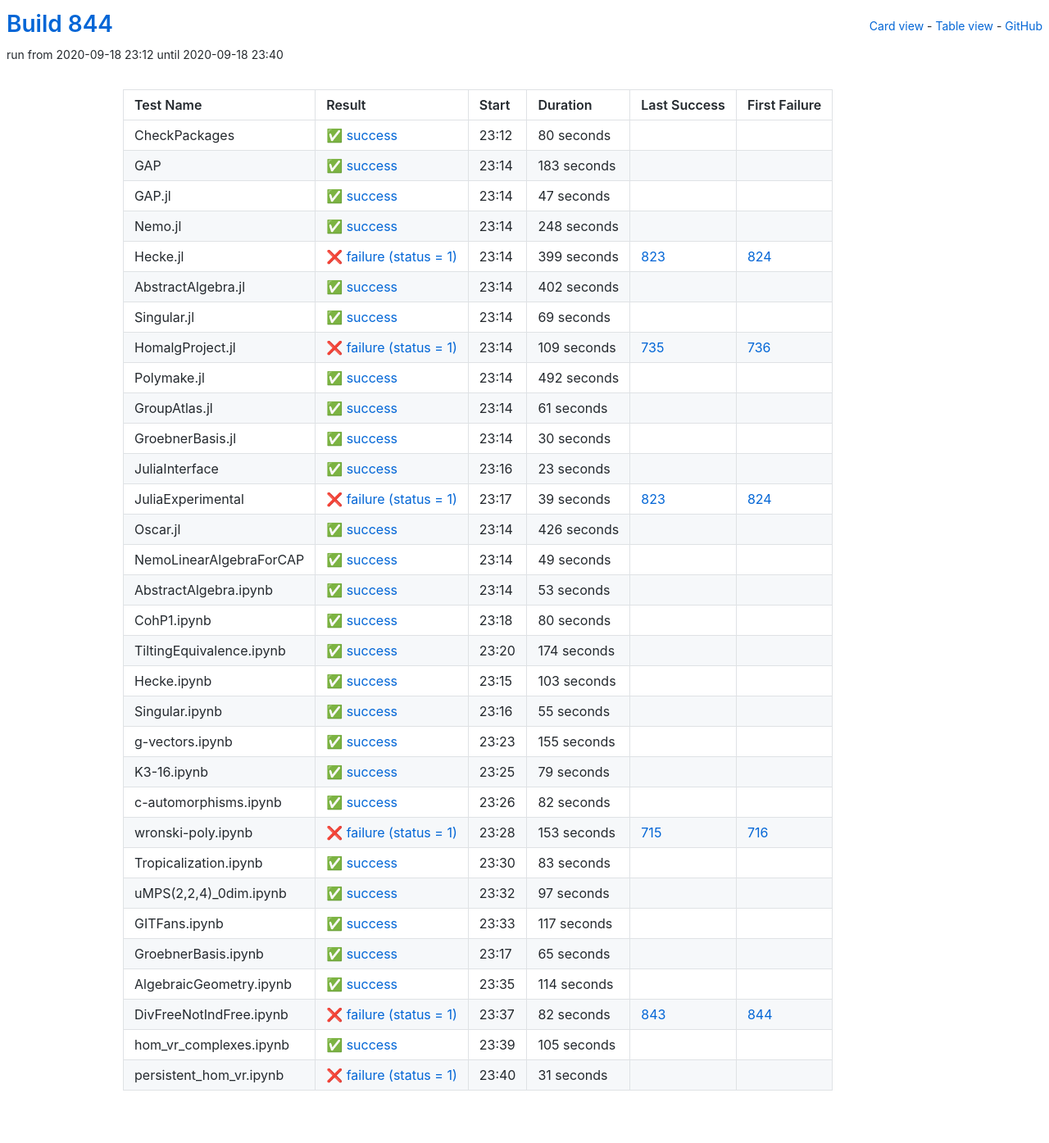
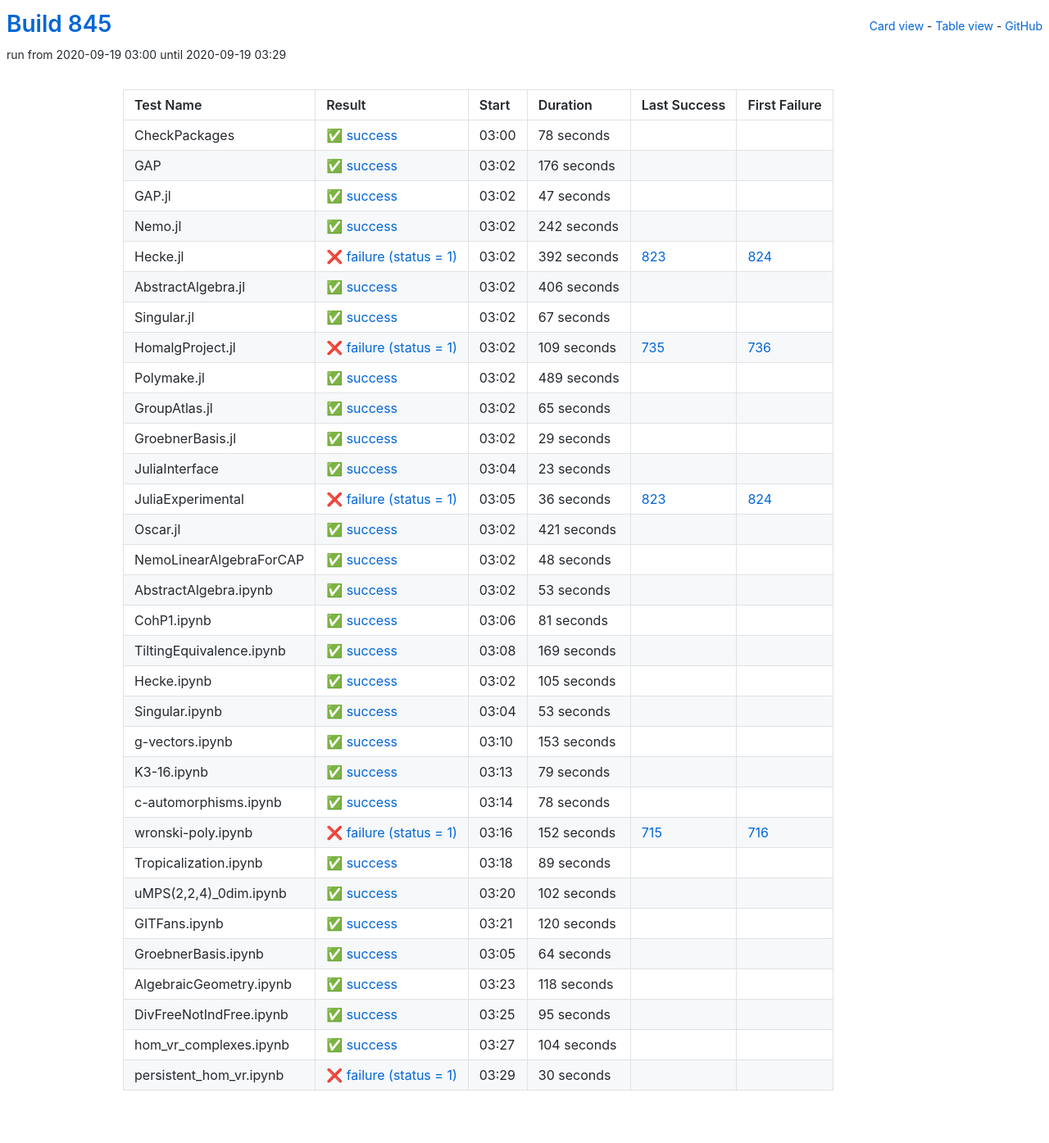
Before and after one commit to oscar-system/oscar-ci-status-stable, a Jekyll site: the page built from table.html, in a window 1280 px wide. Shown: the whole page at 82% size. Built offline with Jekyll 4.4.1, drawn with Linux system fonts in a browser that asks for light colours.

Commit message:
Build #845

```diff
--- a/_data/ci.yml
+++ b/_data/ci.yml
@@ -1,6 +1,6 @@
 ---
-build: 844
-build_url: https://oscarci.mathematik.uni-kl.de/job/oscar-stable/844/
+build: 845
+build_url: https://oscarci.mathematik.uni-kl.de/job/oscar-stable/845/
 job: oscar-stable
 organization: oscar-system
 repo: oscar-ci-status-stable
@@ -8,32 +8,32 @@ repourl: https://github.com/oscar-system/oscar-ci-status-stable
 tests:
 - name: CheckPackages
   id: checkpackages
-  log: https://oscarci.mathematik.uni-kl.de/job/oscar-stable/844/artifact/logs/build-844/CheckPackages.log
-  start: 2020-09-18 23:12
+  log: https://oscarci.mathematik.uni-kl.de/job/oscar-stable/845/artifact/logs/build-845/CheckPackages.log
+  start: 2020-09-19 03:00
   success: true
   exitcode: 0
   status: success
-  duration: 80
+  duration: 78
   last_success: false
   last_success_url:
   first_failure: false
   first_failure_url:
 - name: GAP
   id: gap
-  log: https://oscarci.mathematik.uni-kl.de/job/oscar-stable/844/artifact/logs/build-844/GAP.log
-  start: 2020-09-18 23:14
+  log: https://oscarci.mathematik.uni-kl.de/job/oscar-stable/845/artifact/logs/build-845/GAP.log
+  start: 2020-09-19 03:02
   success: true
   exitcode: 0
   status: success
-  duration: 183
+  duration: 176
   last_success: false
   last_success_url:
   first_failure: false
   first_failure_url:
 - name: GAP.jl
   id: gap-jl
-  log: https://oscarci.mathematik.uni-kl.de/job/oscar-stable/844/artifact/logs/build-844/GAP.jl.log
-  start: 2020-09-18 23:14
+  log: https://oscarci.mathematik.uni-kl.de/job/oscar-stable/845/artifact/logs/build-845/GAP.jl.log
+  start: 2020-09-19 03:02
   success: true
   exitcode: 0
   status: success
@@ -44,56 +44,56 @@ tests:
   first_failure_url:
 - name: Nemo.jl
   id: nemo-jl
-  log: https://oscarci.mathematik.uni-kl.de/job/oscar-stable/844/artifact/logs/build-844/Nemo.jl.log
-  start: 2020-09-18 23:14
+  log: https://oscarci.mathematik.uni-kl.de/job/oscar-stable/845/artifact/logs/build-845/Nemo.jl.log
+  start: 2020-09-19 03:02
   success: true
   exitcode: 0
   status: success
-  duration: 248
+  duration: 242
   last_success: false
   last_success_url:
   first_failure: false
   first_failure_url:
 - name: Hecke.jl
   id: hecke-jl
-  log: https://oscarci.mathematik.uni-kl.de/job/oscar-stable/844/artifact/logs/build-844/Hecke.jl.log
-  start: 2020-09-18 23:14
+  log: https://oscarci.mathematik.uni-kl.de/job/oscar-stable/845/artifact/logs/build-845/Hecke.jl.log
+  start: 2020-09-19 03:02
   success: false
   exitcode: 1
   status: failure
-  duration: 399
+  duration: 392
   last_success: 823
   last_success_url: https://oscarci.mathematik.uni-kl.de/job/oscar-stable/823/
   first_failure: 824
   first_failure_url: https://oscarci.mathematik.uni-kl.de/job/oscar-stable/824/
 - name: AbstractAlgebra.jl
   id: abstractalgebra-jl
-  log: https://oscarci.mathematik.uni-kl.de/job/oscar-stable/844/artifact/logs/build-844/AbstractAlgebra.jl.log
-  start: 2020-09-18 23:14
+  log: https://oscarci.mathematik.uni-kl.de/job/oscar-stable/845/artifact/logs/build-845/AbstractAlgebra.jl.log
+  start: 2020-09-19 03:02
   success: true
   exitcode: 0
   status: success
-  duration: 402
+  duration: 406
   last_success: false
   last_success_url:
   first_failure: false
   first_failure_url:
 - name: Singular.jl
   id: singular-jl
-  log: https://oscarci.mathematik.uni-kl.de/job/oscar-stable/844/artifact/logs/build-844/Singular.jl.log
-  start: 2020-09-18 23:14
+  log: https://oscarci.mathematik.uni-kl.de/job/oscar-stable/845/artifact/logs/build-845/Singular.jl.log
+  start: 2020-09-19 03:02
   success: true
   exitcode: 0
   status: success
-  duration: 69
+  duration: 67
   last_success: false
   last_success_url:
   first_failure: false
   first_failure_url:
 - name: HomalgProject.jl
   id: homalgproject-jl
-  log: https://oscarci.mathematik.uni-kl.de/job/oscar-stable/844/artifact/logs/build-844/HomalgProject.jl.log
-  start: 2020-09-18 23:14
+  log: https://oscarci.mathematik.uni-kl.de/job/oscar-stable/845/artifact/logs/build-845/HomalgProject.jl.log
+  start: 2020-09-19 03:02
   success: false
   exitcode: 1
   status: failure
@@ -104,44 +104,44 @@ tests:
   first_failure_url: https://oscarci.mathematik.uni-kl.de/job/oscar-stable/736/
 - name: Polymake.jl
   id: polymake-jl
-  log: https://oscarci.mathematik.uni-kl.de/job/oscar-stable/844/artifact/logs/build-844/Polymake.jl.log
-  start: 2020-09-18 23:14
+  log: https://oscarci.mathematik.uni-kl.de/job/oscar-stable/845/artifact/logs/build-845/Polymake.jl.log
+  start: 2020-09-19 03:02
   success: true
   exitcode: 0
   status: success
-  duration: 492
+  duration: 489
   last_success: false
   last_success_url:
   first_failure: false
   first_failure_url:
 - name: GroupAtlas.jl
   id: groupatlas-jl
-  log: https://oscarci.mathematik.uni-kl.de/job/oscar-stable/844/artifact/logs/build-844/GroupAtlas.jl.log
-  start: 2020-09-18 23:14
+  log: https://oscarci.mathematik.uni-kl.de/job/oscar-stable/845/artifact/logs/build-845/GroupAtlas.jl.log
+  start: 2020-09-19 03:02
   success: true
   exitcode: 0
   status: success
-  duration: 61
+  duration: 65
   last_success: false
   last_success_url:
   first_failure: false
   first_failure_url:
 - name: GroebnerBasis.jl
   id: groebnerbasis-jl
-  log: https://oscarci.mathematik.uni-kl.de/job/oscar-stable/844/artifact/logs/build-844/GroebnerBasis.jl.log
-  start: 2020-09-18 23:14
+  log: https://oscarci.mathematik.uni-kl.de/job/oscar-stable/845/artifact/logs/build-845/GroebnerBasis.jl.log
+  start: 2020-09-19 03:02
   success: true
   exitcode: 0
   status: success
-  duration: 30
+  duration: 29
   last_success: false
   last_success_url:
   first_failure: false
   first_failure_url:
 - name: JuliaInterface
   id: juliainterface
-  log: https://oscarci.mathematik.uni-kl.de/job/oscar-stable/844/artifact/logs/build-844/JuliaInterface.log
-  start: 2020-09-18 23:16
+  log: https://oscarci.mathematik.uni-kl.de/job/oscar-stable/845/artifact/logs/build-845/JuliaInterface.log
+  start: 2020-09-19 03:04
   success: true
   exitcode: 0
   status: success
@@ -152,44 +152,44 @@ tests:
   first_failure_url:
 - name: JuliaExperimental
   id: juliaexperimental
-  log: https://oscarci.mathematik.uni-kl.de/job/oscar-stable/844/artifact/logs/build-844/JuliaExperimental.log
-  start: 2020-09-18 23:17
+  log: https://oscarci.mathematik.uni-kl.de/job/oscar-stable/845/artifact/logs/build-845/JuliaExperimental.log
+  start: 2020-09-19 03:05
   success: false
   exitcode: 1
   status: failure
-  duration: 39
+  duration: 36
   last_success: 823
   last_success_url: https://oscarci.mathematik.uni-kl.de/job/oscar-stable/823/
   first_failure: 824
   first_failure_url: https://oscarci.mathematik.uni-kl.de/job/oscar-stable/824/
 - name: Oscar.jl
   id: oscar-jl
-  log: https://oscarci.mathematik.uni-kl.de/job/oscar-stable/844/artifact/logs/build-844/Oscar.jl.log
-  start: 2020-09-18 23:14
+  log: https://oscarci.mathematik.uni-kl.de/job/oscar-stable/845/artifact/logs/build-845/Oscar.jl.log
+  start: 2020-09-19 03:02
   success: true
   exitcode: 0
   status: success
-  duration: 426
+  duration: 421
   last_success: false
   last_success_url:
   first_failure: false
   first_failure_url:
 - name: NemoLinearAlgebraForCAP
   id: nemolinearalgebraforcap
-  log: https://oscarci.mathematik.uni-kl.de/job/oscar-stable/844/artifact/logs/build-844/NemoLinearAlgebraForCAP.log
-  start: 2020-09-18 23:14
+  log: https://oscarci.mathematik.uni-kl.de/job/oscar-stable/845/artifact/logs/build-845/NemoLinearAlgebraForCAP.log
+  start: 2020-09-19 03:02
   success: true
   exitcode: 0
   status: success
-  duration: 49
+  duration: 48
   last_success: false
   last_success_url:
   first_failure: false
   first_failure_url:
 - name: AbstractAlgebra.ipynb
   id: abstractalgebra-ipynb
-  log: https://oscarci.mathematik.uni-kl.de/job/oscar-stable/844/artifact/logs/build-844/AbstractAlgebra.ipynb.log
-  start: 2020-09-18 23:14
+  log: https://oscarci.mathematik.uni-kl.de/job/oscar-stable/845/artifact/logs/build-845/AbstractAlgebra.ipynb.log
+  start: 2020-09-19 03:02
   success: true
   exitcode: 0
   status: success
@@ -200,68 +200,68 @@ tests:
   first_failure_url:
 - name: CohP1.ipynb
   id: cohp1-ipynb
-  log: https://oscarci.mathematik.uni-kl.de/job/oscar-stable/844/artifact/logs/build-844/CohP1.ipynb.log
-  start: 2020-09-18 23:18
+  log: https://oscarci.mathematik.uni-kl.de/job/oscar-stable/845/artifact/logs/build-845/CohP1.ipynb.log
+  start: 2020-09-19 03:06
   success: true
   exitcode: 0
   status: success
-  duration: 80
+  duration: 81
   last_success: false
   last_success_url:
   first_failure: false
   first_failure_url:
 - name: TiltingEquivalence.ipynb
   id: tiltingequivalence-ipynb
-  log: https://oscarci.mathematik.uni-kl.de/job/oscar-stable/844/artifact/logs/build-844/TiltingEquivalence.ipynb.log
-  start: 2020-09-18 23:20
+  log: https://oscarci.mathematik.uni-kl.de/job/oscar-stable/845/artifact/logs/build-845/TiltingEquivalence.ipynb.log
+  start: 2020-09-19 03:08
   success: true
   exitcode: 0
   status: success
-  duration: 174
+  duration: 169
   last_success: false
   last_success_url:
   first_failure: false
   first_failure_url:
 - name: Hecke.ipynb
   id: hecke-ipynb
-  log: https://oscarci.mathematik.uni-kl.de/job/oscar-stable/844/artifact/logs/build-844/Hecke.ipynb.log
-  start: 2020-09-18 23:15
+  log: https://oscarci.mathematik.uni-kl.de/job/oscar-stable/845/artifact/logs/build-845/Hecke.ipynb.log
+  start: 2020-09-19 03:02
   success: true
   exitcode: 0
   status: success
-  duration: 103
+  duration: 105
   last_success: false
   last_success_url:
   first_failure: false
   first_failure_url:
 - name: Singular.ipynb
   id: singular-ipynb
-  log: https://oscarci.mathematik.uni-kl.de/job/oscar-stable/844/artifact/logs/build-844/Singular.ipynb.log
-  start: 2020-09-18 23:16
+  log: https://oscarci.mathematik.uni-kl.de/job/oscar-stable/845/artifact/logs/build-845/Singular.ipynb.log
+  start: 2020-09-19 03:04
   success: true
   exitcode: 0
   status: success
-  duration: 55
+  duration: 53
   last_success: false
   last_success_url:
   first_failure: false
   first_failure_url:
 - name: g-vectors.ipynb
   id: g-vectors-ipynb
-  log: https://oscarci.mathematik.uni-kl.de/job/oscar-stable/844/artifact/logs/build-844/g-vectors.ipynb.log
-  start: 2020-09-18 23:23
+  log: https://oscarci.mathematik.uni-kl.de/job/oscar-stable/845/artifact/logs/build-845/g-vectors.ipynb.log
+  start: 2020-09-19 03:10
   success: true
   exitcode: 0
   status: success
-  duration: 155
+  duration: 153
   last_success: false
   last_success_url:
   first_failure: false
   first_failure_url:
 - name: K3-16.ipynb
   id: k3-16-ipynb
-  log: https://oscarci.mathematik.uni-kl.de/job/oscar-stable/844/artifact/logs/build-844/K3-16.ipynb.log
-  start: 2020-09-18 23:25
+  log: https://oscarci.mathematik.uni-kl.de/job/oscar-stable/845/artifact/logs/build-845/K3-16.ipynb.log
+  start: 2020-09-19 03:13
   success: true
   exitcode: 0
   status: success
@@ -272,120 +272,120 @@ tests:
   first_failure_url:
 - name: c-automorphisms.ipynb
   id: c-automorphisms-ipynb
-  log: https://oscarci.mathematik.uni-kl.de/job/oscar-stable/844/artifact/logs/build-844/c-automorphisms.ipynb.log
-  start: 2020-09-18 23:26
+  log: https://oscarci.mathematik.uni-kl.de/job/oscar-stable/845/artifact/logs/build-845/c-automorphisms.ipynb.log
+  start: 2020-09-19 03:14
   success: true
   exitcode: 0
   status: success
-  duration: 82
+  duration: 78
   last_success: false
   last_success_url:
   first_failure: false
   first_failure_url:
 - name: wronski-poly.ipynb
   id: wronski-poly-ipynb
-  log: https://oscarci.mathematik.uni-kl.de/job/oscar-stable/844/artifact/logs/build-844/wronski-poly.ipynb.log
-  start: 2020-09-18 23:28
+  log: https://oscarci.mathematik.uni-kl.de/job/oscar-stable/845/artifact/logs/build-845/wronski-poly.ipynb.log
+  start: 2020-09-19 03:16
   success: false
   exitcode: 1
   status: failure
-  duration: 153
+  duration: 152
   last_success: 715
   last_success_url: https://oscarci.mathematik.uni-kl.de/job/oscar-stable/715/
   first_failure: 716
   first_failure_url: https://oscarci.mathematik.uni-kl.de/job/oscar-stable/716/
 - name: Tropicalization.ipynb
   id: tropicalization-ipynb
-  log: https://oscarci.mathematik.uni-kl.de/job/oscar-stable/844/artifact/logs/build-844/Tropicalization.ipynb.log
-  start: 2020-09-18 23:30
+  log: https://oscarci.mathematik.uni-kl.de/job/oscar-stable/845/artifact/logs/build-845/Tropicalization.ipynb.log
+  start: 2020-09-19 03:18
   success: true
   exitcode: 0
   status: success
-  duration: 83
+  duration: 89
   last_success: false
   last_success_url:
   first_failure: false
   first_failure_url:
 - name: uMPS(2,2,4)_0dim.ipynb
   id: umps-2-2-4-0dim-ipynb
-  log: https://oscarci.mathematik.uni-kl.de/job/oscar-stable/844/artifact/logs/build-844/uMPS-2-2-4-_0dim.ipynb.log
-  start: 2020-09-18 23:32
+  log: https://oscarci.mathematik.uni-kl.de/job/oscar-stable/845/artifact/logs/build-845/uMPS-2-2-4-_0dim.ipynb.log
+  start: 2020-09-19 03:20
   success: true
   exitcode: 0
   status: success
-  duration: 97
+  duration: 102
   last_success: false
   last_success_url:
   first_failure: false
   first_failure_url:
 - name: GITFans.ipynb
   id: gitfans-ipynb
-  log: https://oscarci.mathematik.uni-kl.de/job/oscar-stable/844/artifact/logs/build-844/GITFans.ipynb.log
-  start: 2020-09-18 23:33
+  log: https://oscarci.mathematik.uni-kl.de/job/oscar-stable/845/artifact/logs/build-845/GITFans.ipynb.log
+  start: 2020-09-19 03:21
   success: true
   exitcode: 0
   status: success
-  duration: 117
+  duration: 120
   last_success: false
   last_success_url:
   first_failure: false
   first_failure_url:
 - name: GroebnerBasis.ipynb
   id: groebnerbasis-ipynb
-  log: https://oscarci.mathematik.uni-kl.de/job/oscar-stable/844/artifact/logs/build-844/GroebnerBasis.ipynb.log
-  start: 2020-09-18 23:17
+  log: https://oscarci.mathematik.uni-kl.de/job/oscar-stable/845/artifact/logs/build-845/GroebnerBasis.ipynb.log
+  start: 2020-09-19 03:05
   success: true
   exitcode: 0
   status: success
-  duration: 65
+  duration: 64
   last_success: false
   last_success_url:
   first_failure: false
   first_failure_url:
 - name: AlgebraicGeometry.ipynb
   id: algebraicgeometry-ipynb
-  log: https://oscarci.mathematik.uni-kl.de/job/oscar-stable/844/artifact/logs/build-844/AlgebraicGeometry.ipynb.log
-  start: 2020-09-18 23:35
+  log: https://oscarci.mathematik.uni-kl.de/job/oscar-stable/845/artifact/logs/build-845/AlgebraicGeometry.ipynb.log
+  start: 2020-09-19 03:23
   success: true
   exitcode: 0
   status: success
-  duration: 114
+  duration: 118
   last_success: false
   last_success_url:
   first_failure: false
   first_failure_url:
 - name: DivFreeNotIndFree.ipynb
   id: divfreenotindfree-ipynb
-  log: https://oscarci.mathematik.uni-kl.de/job/oscar-stable/844/artifact/logs/build-844/DivFreeNotIndFree.ipynb.log
-  start: 2020-09-18 23:37
-  success: false
-  exitcode: 1
-  status: failure
-  duration: 82
-  last_success: 843
-  last_success_url: https://oscarci.mathematik.uni-kl.de/job/oscar-stable/843/
-  first_failure: 844
-  first_failure_url: https://oscarci.mathematik.uni-kl.de/job/oscar-stable/844/
-- name: hom_vr_complexes.ipynb
-  id: hom-vr-complexes-ipynb
-  log: https://oscarci.mathematik.uni-kl.de/job/oscar-stable/844/artifact/logs/build-844/hom_vr_complexes.ipynb.log
-  start: 2020-09-18 23:39
+  log: https://oscarci.mathematik.uni-kl.de/job/oscar-stable/845/artifact/logs/build-845/DivFreeNotIndFree.ipynb.log
+  start: 2020-09-19 03:25
   success: true
   exitcode: 0
   status: success
-  duration: 105
+  duration: 95
+  last_success: false
+  last_success_url:
+  first_failure: false
+  first_failure_url:
+- name: hom_vr_complexes.ipynb
+  id: hom-vr-complexes-ipynb
+  log: https://oscarci.mathematik.uni-kl.de/job/oscar-stable/845/artifact/logs/build-845/hom_vr_complexes.ipynb.log
+  start: 2020-09-19 03:27
+  success: true
+  exitcode: 0
+  status: success
+  duration: 104
   last_success: false
   last_success_url:
   first_failure: false
   first_failure_url:
 - name: persistent_hom_vr.ipynb
   id: persistent-hom-vr-ipynb
-  log: https://oscarci.mathematik.uni-kl.de/job/oscar-stable/844/artifact/logs/build-844/persistent_hom_vr.ipynb.log
-  start: 2020-09-18 23:40
+  log: https://oscarci.mathematik.uni-kl.de/job/oscar-stable/845/artifact/logs/build-845/persistent_hom_vr.ipynb.log
+  start: 2020-09-19 03:29
   success: false
   exitcode: 1
   status: failure
-  duration: 31
+  duration: 30
   last_success: false
   last_success_url:
   first_failure: false
```
Also changed, not shown: README.md.
